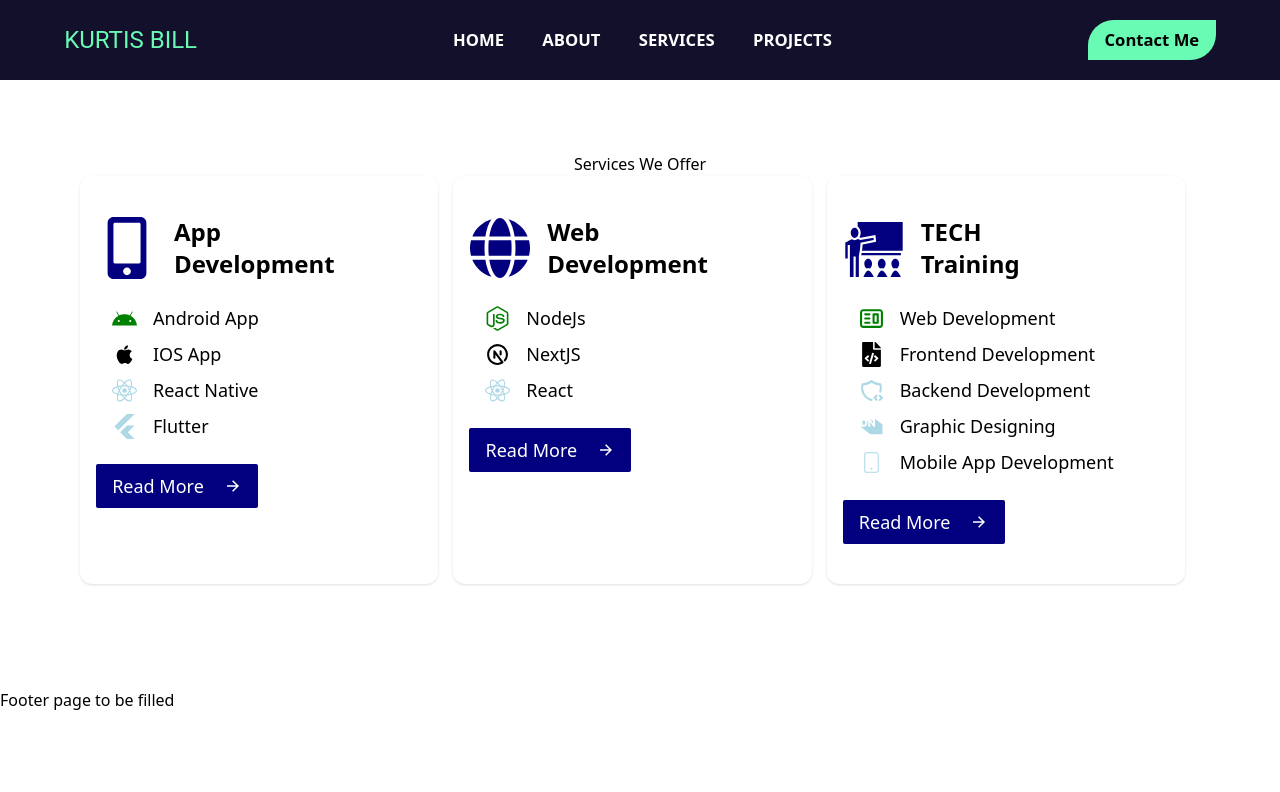
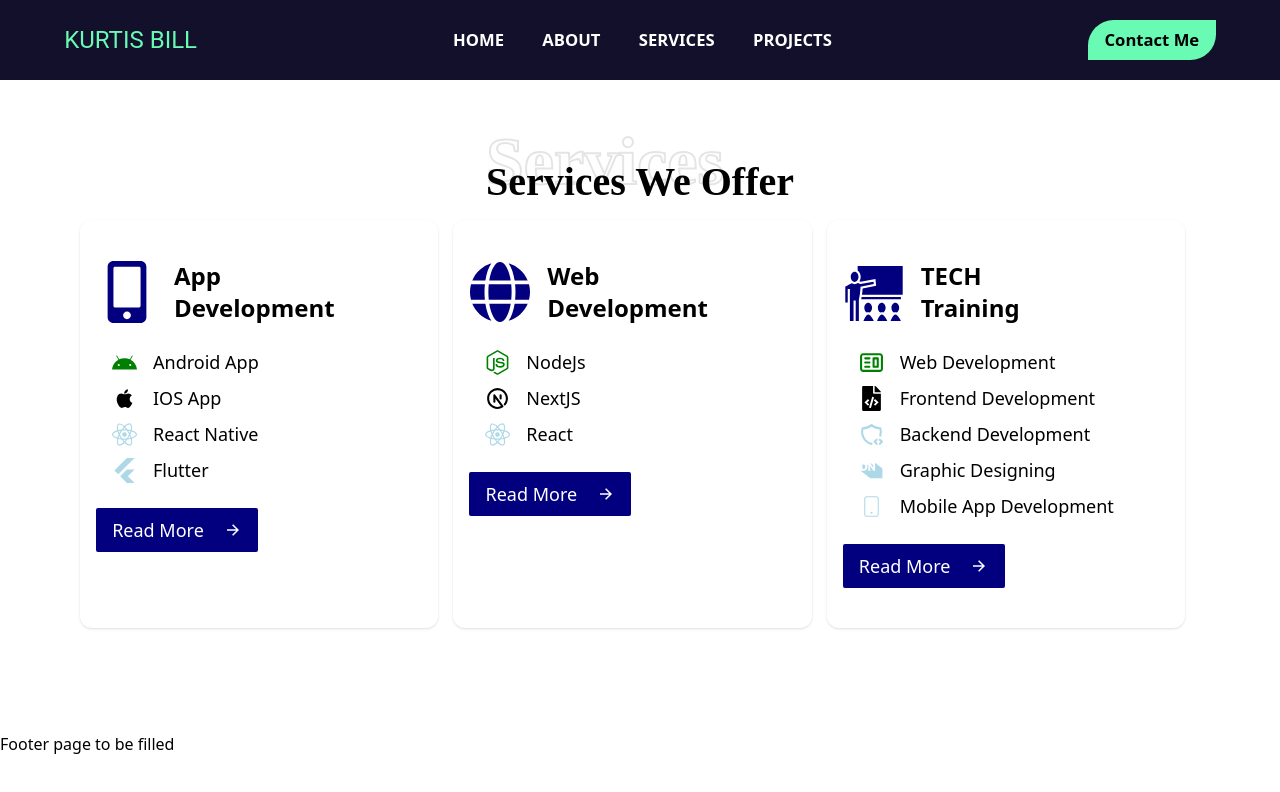
Before and after one commit to Kurtis1955/portweb, a Next.js app: page /pages/project-build in a window 1280 px wide. Shown: the top 792 px of the page. Built offline with nearby package versions, Linux system fonts and the light colour scheme.

Commit message:
Update globals.css

```diff
--- a/app/globals.css
+++ b/app/globals.css
@@ -5,6 +5,44 @@
 body {
   overflow-x: hidden;
 }
+
+#services {
+  position: relative;
+  font-weight: 700;
+  font-size: 2.5em;
+
+  font-family: Poppins-SemiBold;
+  margin-bottom: 0.2em;
+}
+
+#services::before {
+  content: "Services";
+  -webkit-text-stroke: 2px black;
+
+  font-size: 1.7em !important;
+  position: absolute;
+
+  bottom: 0px;
+  -webkit-text-fill-color: transparent;
+  opacity: 0.1;
+ z-index:42;
+}
+
+/* #serviceText {
+  position: relative;
+  font-weight: 700;
+  font-size: 2.5em;
+
+  font-family: Poppins-SemiBold;
+  margin-bottom: 0.2em;
+}
+
+#serviceText::before {
+  content: "Service";
+  -webkit-text-stroke: 2px black;
+
+  font-size: 1.7em !important;
+  position: absolute; */
 
 /*
 :root {
```
